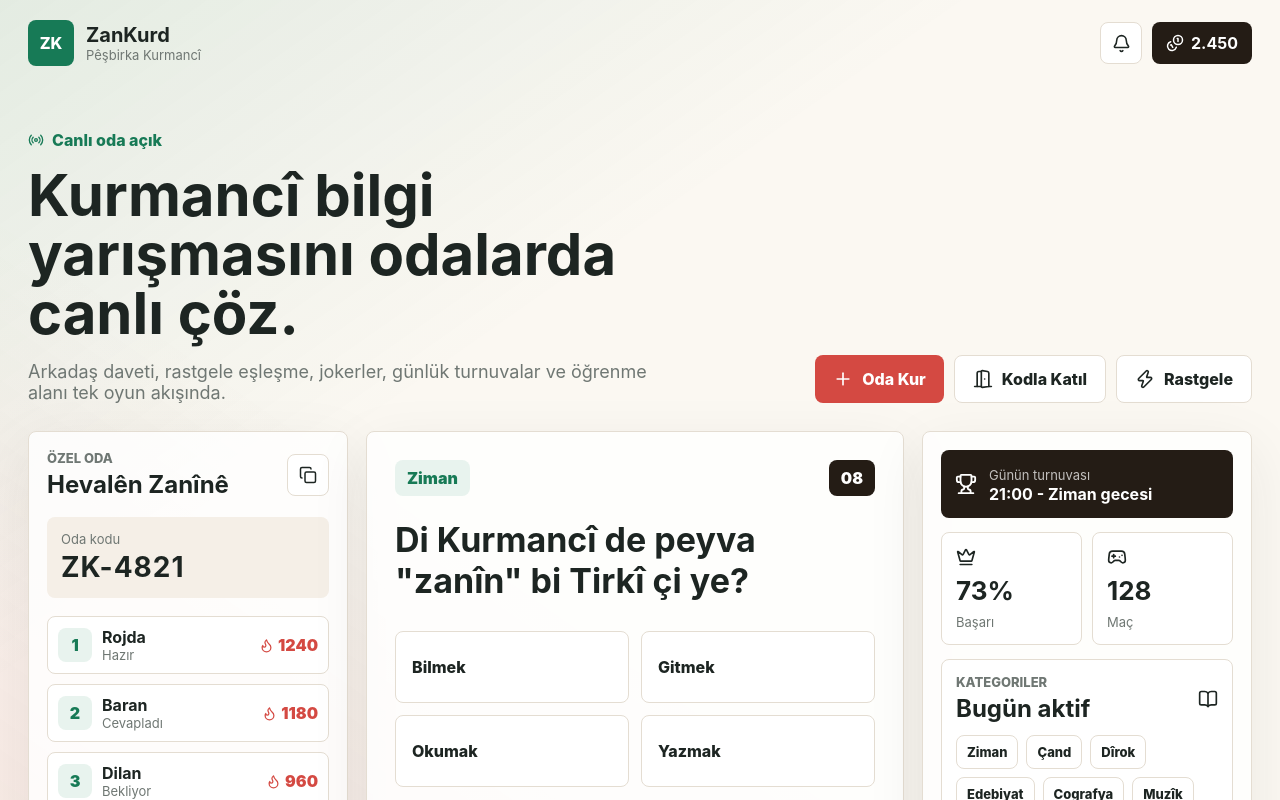
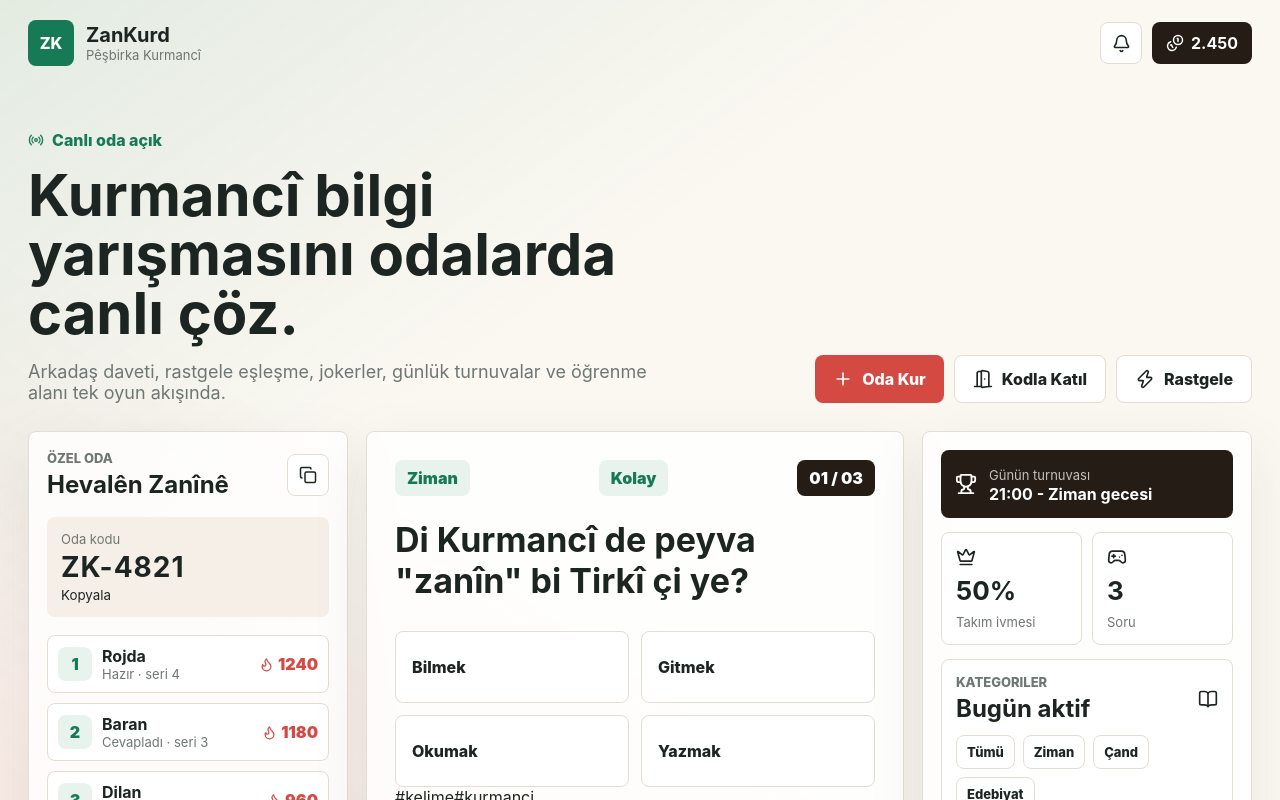
Before and after one commit to mordemnisebin/zankurd, a React (Vite) app in the folder zankurd/: page / in a window 1280 px wide. Shown: the top 800 px of the page. Built offline with nearby package versions, Linux system fonts and the light colour scheme.

Commit message:
feat: improve quiz interaction flow

```diff
--- a/zankurd/src/App.tsx
+++ b/zankurd/src/App.tsx
@@ -23,35 +23,45 @@ import {
 } from 'lucide-react'
 import './App.css'
 
+type Difficulty = 'Kolay' | 'Orta' | 'Zor'
+
 type Question = {
   category: string
+  difficulty: Difficulty
   prompt: string
   answers: string[]
   correctAnswer: string
   explanation: string
+  tags: string[]
 }
 
 const questions: Question[] = [
   {
     category: 'Ziman',
+    difficulty: 'Kolay',
     prompt: 'Di Kurmancî de peyva "zanîn" bi Tirkî çi ye?',
     answers: ['Bilmek', 'Gitmek', 'Okumak', 'Yazmak'],
     correctAnswer: 'Bilmek',
     explanation: '"Zanîn" bilgi ve bilmek anlamına gelir.',
+    tags: ['kelime', 'kurmanci'],
   },
   {
     category: 'Çand',
+    difficulty: 'Orta',
     prompt: 'Newroz bi gelemperî kîjan rojê tê pîroz kirin?',
     answers: ['21 Adar', '1 Gulan', '15 Hezîran', '29 Cotmeh'],
     correctAnswer: '21 Adar',
     explanation: 'Newroz baharın gelişiyle 21 Mart/Adar günü kutlanır.',
+    tags: ['newroz', 'kültür'],
   },
   {
     category: 'Edebiyat',
+    difficulty: 'Zor',
     prompt: 'Mem û Zîn kimin eseri olarak bilinir?',
     answers: ['Ehmedê Xanî', 'Cegerxwîn', 'Melayê Cizîrî', 'Feqiyê Teyran'],
     correctAnswer: 'Ehmedê Xanî',
     explanation: 'Mem û Zîn, Ehmedê Xanî ile özdeşleşmiş klasik bir eserdir.',
+    tags: ['edebiyat', 'klasik'],
   },
 ]
 
@@ -62,15 +72,32 @@ const players = [
   { name: 'Azad', score: 910, streak: 1, status: 'Hazır' },
 ]
 
-const categories = ['Ziman', 'Çand', 'Dîrok', 'Edebiyat', 'Cografya', 'Muzîk']
-
 function App() {
   const [activeQuestion, setActiveQuestion] = useState(0)
   const [selectedAnswer, setSelectedAnswer] = useState<string | null>(null)
+  const [selectedCategory, setSelectedCategory] = useState('Tümü')
   const [roomCode] = useState('ZK-4821')
+  const [copyStatus, setCopyStatus] = useState('Kopyala')
 
-  const question = questions[activeQuestion]
+  const categories = useMemo(
+    () => ['Tümü', ...Array.from(new Set(questions.map((question) => question.category)))],
+    [],
+  )
+
+  const filteredQuestions = useMemo(() => {
+    if (selectedCategory === 'Tümü') {
+      return questions
+    }
+
+    return questions.filter((question) => question.category === selectedCategory)
+  }, [selectedCategory])
+
+  const question = filteredQuestions[activeQuestion] ?? filteredQuestions[0]
   const isAnswered = selectedAnswer !== null
+  const isCorrectSelection = selectedAnswer === question.correctAnswer
+  const successRate = Math.round(
+    (players.reduce((total, player) => total + player.streak, 0) / (players.length * 5)) * 100,
+  )
 
   const sortedPlayers = useMemo(
     () => [...players].sort((a, b) => b.score - a.score),
@@ -78,8 +105,24 @@ function App() {
   )
 
   function nextQuestion() {
-    setActiveQuestion((current) => (current + 1) % questions.length)
+    setActiveQuestion((current) => (current + 1) % filteredQuestions.length)
     setSelectedAnswer(null)
+  }
+
+  function selectCategory(category: string) {
+    setSelectedCategory(category)
+    setActiveQuestion(0)
+    setSelectedAnswer(null)
+  }
+
+  async function copyRoomCode() {
+    try {
+      await navigator.clipboard.writeText(roomCode)
+      setCopyStatus('Kopyalandı')
+      window.setTimeout(() => setCopyStatus('Kopyala'), 1400)
+    } catch {
+      setCopyStatus(roomCode)
+    }
   }
 
   return (
@@ -97,7 +140,7 @@ function App() {
           <button type="button" className="icon-button" aria-label="Bildirimler">
             <Bell size={19} />
           </button>
-          <button type="button" className="coin-pill">
+          <button type="button" className="coin-pill" aria-label="Mevcut coin bakiyesi">
             <Coins size={18} />
             2.450
           </button>
@@ -140,7 +183,7 @@ function App() {
               <span className="section-label">Özel oda</span>
               <h2>Hevalên Zanînê</h2>
             </div>
-            <button type="button" className="icon-button" aria-label="Oda kodunu kopyala">
+            <button type="button" className="icon-button" aria-label="Oda kodunu kopyala" onClick={copyRoomCode}>
               <Copy size={18} />
             </button>
           </div>
@@ -148,6 +191,7 @@ function App() {
           <div className="room-code">
             <span>Oda kodu</span>
             <strong>{roomCode}</strong>
+            <small>{copyStatus}</small>
           </div>
 
           <div className="player-list">
@@ -156,7 +200,7 @@ function App() {
                 <div className="rank">{index + 1}</div>
                 <div>
                   <strong>{player.name}</strong>
-                  <span>{player.status}</span>
+                  <span>{player.status} · seri {player.streak}</span>
                 </div>
                 <div className="score">
                   <Flame size={15} />
@@ -175,7 +219,8 @@ function App() {
         <section className="quiz-stage" aria-label="Aktif soru">
           <div className="quiz-meta">
             <span>{question.category}</span>
-            <strong>08</strong>
+            <span>{question.difficulty}</span>
+            <strong>{String(activeQuestion + 1).padStart(2, '0')} / {String(filteredQuestions.length).padStart(2, '0')}</strong>
           </div>
 
           <h2>{question.prompt}</h2>
@@ -197,6 +242,7 @@ function App() {
                   ].join(' ')}
                   key={answer}
                   onClick={() => setSelectedAnswer(answer)}
+                  aria-pressed={isSelected}
                 >
                   <span>{answer}</span>
                   {isCorrect && <Check size={18} />}
@@ -208,9 +254,18 @@ function App() {
           {isAnswered && (
             <div className="explanation">
               <ShieldQuestion size={19} />
-              <span>{question.explanation}</span>
+              <span>
+                <strong>{isCorrectSelection ? 'Doğru!' : 'Doğru cevap: ' + question.correctAnswer}</strong>{' '}
+                {question.explanation}
+              </span>
             </div>
           )}
+
+          <div className="question-tags" aria-label="Soru etiketleri">
+            {question.tags.map((tag) => (
+              <span key={tag}>#{tag}</span>
+            ))}
+          </div>
 
           <div className="joker-row" aria-label="Jokerler">
             <button type="button">
@@ -240,13 +295,13 @@ function App() {
           <div className="mini-grid">
             <div className="metric">
               <Crown size={20} />
-              <strong>73%</strong>
-              <span>Başarı</span>
+              <strong>{successRate}%</strong>
+              <span>Takım ivmesi</span>
             </div>
             <div className="metric">
               <Gamepad2 size={20} />
-              <strong>128</strong>
-              <span>Maç</span>
+              <strong>{questions.length}</strong>
+              <span>Soru</span>
             </div>
           </div>
 
@@ -260,7 +315,12 @@ function App() {
             </div>
             <div className="category-list">
               {categories.map((category) => (
-                <button type="button" key={category}>
+                <button
+                  type="button"
+                  key={category}
+                  className={selectedCategory === category ? 'active' : ''}
+                  onClick={() => selectCategory(category)}
+                >
                   {category}
                 </button>
               ))}
```
